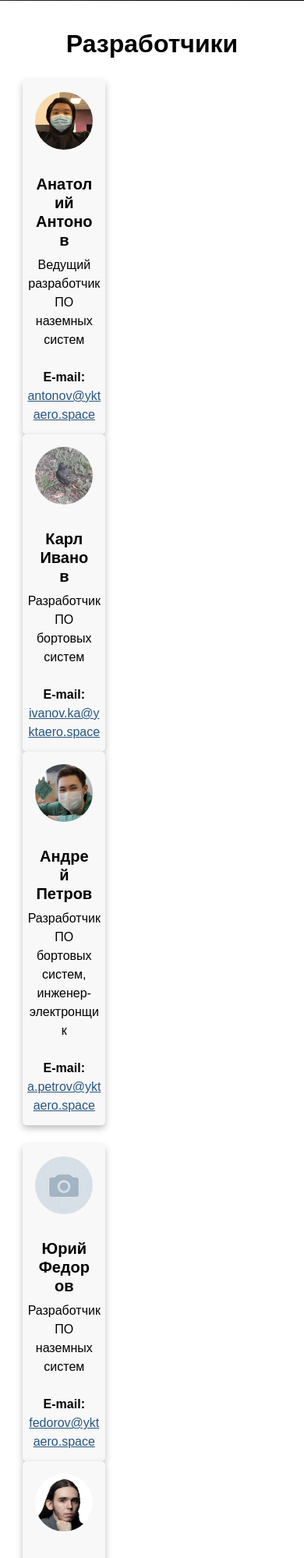
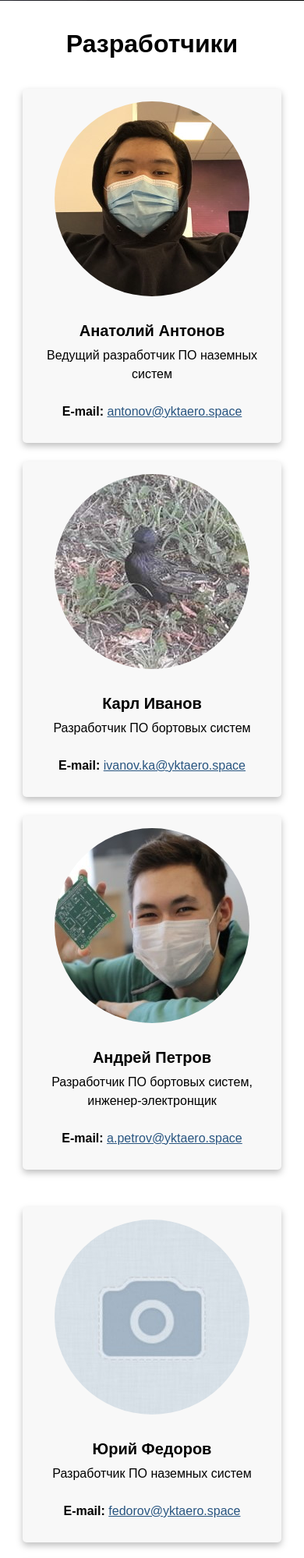
Before and after one commit to cansat-ptl/yktaero-web, a Python web app: template templates/yktaero/about/staff.html in a window 390 px wide. Shown: the part 531-2529 px from the top of the page at 78% size. Run offline with Jinja, Linux system fonts and the light colour scheme; the template is opened without the code that fills it, so the values that code supplies are empty.

Commit message:
Fix cards on main page

```diff
--- a/static/yktaero/css/base.css
+++ b/static/yktaero/css/base.css
@@ -781,7 +781,9 @@ a.disabled {
 	}
 
 	.card {
-		padding: 0px 0px 5px;
+		margin: 12px 0px;
+		width: 100%;
+		max-width: 100%;
 	}
 
 	.card-header {
```
